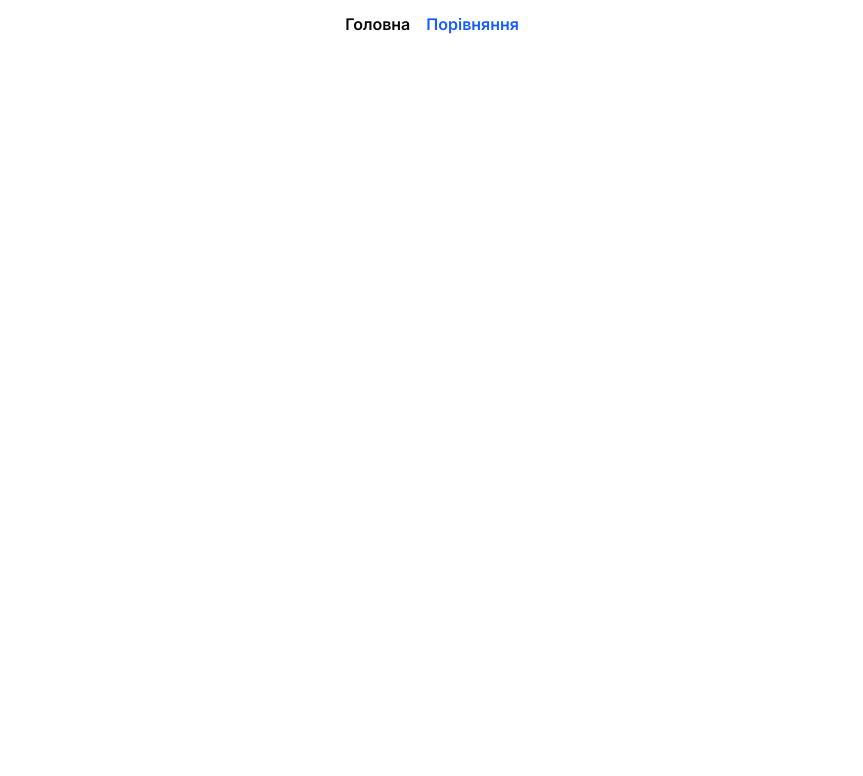
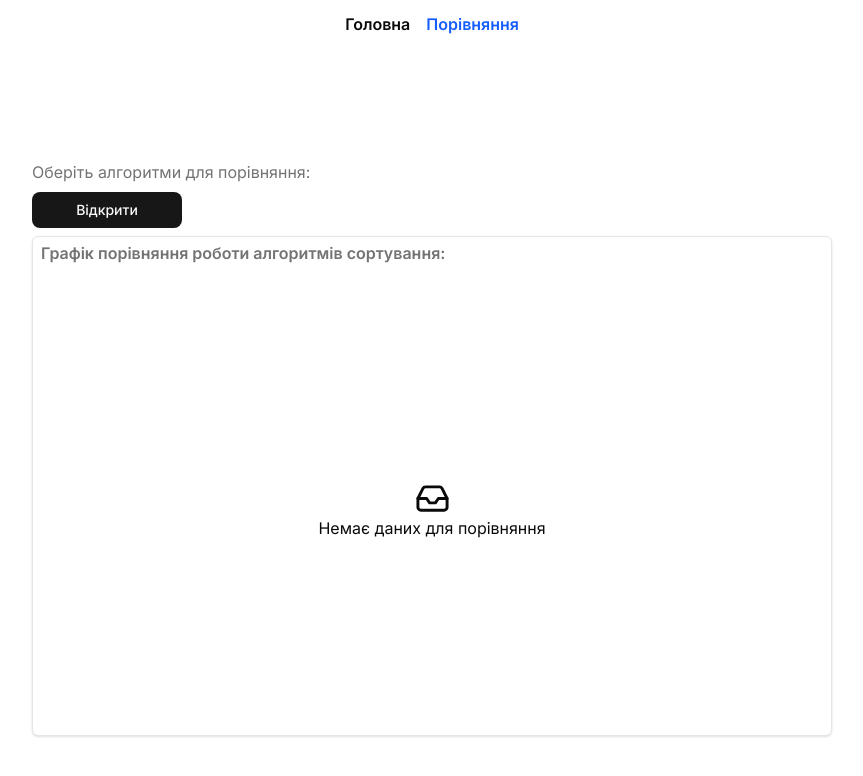
Before and after one commit to takedelight/mvs-center, a React (Vite) app: page /stats in a window 1280 px wide. Shown: the top 776 px of the page, without its empty margins (208-1071 px from the left). Built offline with nearby package versions, Linux system fonts and the light colour scheme.

Commit message:
add stats page

```diff
--- a/src/components/StatementTable.tsx
+++ b/src/components/StatementTable.tsx
@@ -15,7 +15,10 @@ export const StatementTable = () => {
         alias: 'Відкрити',
         value: '',
     });
-    const [sortedBy, setSortedBy] = useState<SortedBy>({ alias: 'Дата створення', value: 'date' });
+    const [sortedBy, setSortedBy] = useState<SortedBy>({
+        alias: 'Дата створення',
+        value: 'createdAt',
+    });
     const { data, isLoading, isError, refetch } = useQuery<ApiResponse>({
         queryKey: ['data', limit, selectedMethod.value, sortedBy.value],
         queryFn: () => getStatements(limit, selectedMethod.value, sortedBy.value),
--- a/src/components/TopBar.tsx
+++ b/src/components/TopBar.tsx
@@ -5,14 +5,7 @@ import { DropdownMenuTrigger } from '@radix-ui/react-dropdown-menu';
 import { useState, type Dispatch, type SetStateAction } from 'react';
 import type { SelectedMethod } from '@/types/selected-method.type';
 import { SORTED_BY, type SortedBy } from '@/constants/sorted';
-
-const algs = [
-    { alias: 'Сортування купою', value: 'heapSort' },
-    { alias: 'Сортування вставками', value: 'insertionSort' },
-    { alias: 'Сортування бульбашкою', value: 'bubbleSort' },
-    { alias: 'Сортування злиттям', value: 'mergeSort' },
-    { alias: 'Швидке сортування ', value: 'quickSort' },
-];
+import { ALGORITHMS } from '@/constants/alghoritms';
 
 type Props = {
     selectedMethod: SelectedMethod;
@@ -76,7 +69,7 @@ export const TopBar = ({
                     </DropdownMenuTrigger>
                     <DropdownMenuContent>
                         <ul>
-                            {algs.map((item) => (
+                            {ALGORITHMS.map((item) => (
                                 <DropdownMenuItem
                                     onClick={() => setSelectedMethod(item)}
                                     key={item.value}
--- /dev/null
+++ b/src/constants/alghoritms.ts
@@ -0,0 +1,7 @@
+export const ALGORITHMS = [
+    { alias: 'Сортування купою', value: 'heapSort' },
+    { alias: 'Сортування вставками', value: 'insertionSort' },
+    { alias: 'Сортування бульбашкою', value: 'bubbleSort' },
+    { alias: 'Сортування злиттям', value: 'mergeSort' },
+    { alias: 'Швидке сортування ', value: 'quickSort' },
+];
--- a/src/constants/sorted.ts
+++ b/src/constants/sorted.ts
@@ -1,7 +1,7 @@
 export const SORTED_BY = [
     { value: 'priority', alias: 'Пріоритет' },
     { value: 'status', alias: 'Статус' },
-    { value: 'date', alias: 'Дата створення' },
+    { value: 'createdAt', alias: 'Дата створення' },
 ];
 
 export type SortedBy = (typeof SORTED_BY)[number];
--- /dev/null
+++ b/src/helpers/calculatePerformance.ts
@@ -0,0 +1,14 @@
+import type { ApiResponse } from '@/pages/stats/StatsPage';
+
+export const calcPerformance = (data: ApiResponse[]) => {
+    if (!data.length) return [];
+
+    const minTime = Math.min(...data.map((d) => d.time));
+
+    return data
+        .map((d) => ({
+            method: d.method,
+            efficiency: (minTime / d.time) * 100,
+        }))
+        .sort((a, b) => b.efficiency - a.efficiency);
+};
--- /dev/null
+++ b/src/hooks/useDebounce.ts
@@ -0,0 +1,12 @@
+import { useEffect, useState } from 'react';
+
+export const useDebounce = <T>(value: T, ms: number) => {
+    const [debouncedValue, setDebouncedValue] = useState(value);
+
+    useEffect(() => {
+        const timeout = setTimeout(() => setDebouncedValue(value), ms);
+        return () => clearTimeout(timeout);
+    }, [value, ms]);
+
+    return debouncedValue;
+};
--- a/src/pages/stats/StatsPage.tsx
+++ b/src/pages/stats/StatsPage.tsx
@@ -1,3 +1,169 @@
+import { Card, CardContent, CardHeader, CardTitle } from '@/components/ui/card';
+import {
+    DropdownMenu,
+    DropdownMenuCheckboxItem,
+    DropdownMenuContent,
+    DropdownMenuLabel,
+    DropdownMenuSeparator,
+    DropdownMenuTrigger,
+} from '@/components/ui/dropdown-menu';
+import { Button } from '@/components/ui/button';
+import { ALGORITHMS } from '@/constants/alghoritms';
+import { useMemo, useState } from 'react';
+import { useQuery } from '@tanstack/react-query';
+import { Loader } from '@/components/ui/loader';
+import { Inbox } from 'lucide-react';
+import { useDebounce } from '@/hooks/useDebounce';
+import { ChartContainer } from '@/components/ui/chart';
+import { Legend, Line, LineChart, Tooltip, XAxis, YAxis } from 'recharts';
+import { calcPerformance } from '@/helpers/calculatePerformance';
+
+export type ApiResponse = {
+    method: string;
+    time: number;
+    comparisions: number;
+};
+
 export const StatsPage = () => {
-    return <section></section>;
+    const [isOpen, setOpen] = useState(false);
+    const [checkedItems, setCheckedItems] = useState<string[]>([]);
+
+    const debouncedCheckedItems = useDebounce<string[]>(checkedItems, 500);
+
+    const { data, isLoading, isError, refetch } = useQuery<ApiResponse[]>({
+        queryKey: ['stats', debouncedCheckedItems],
+        queryFn: async () => {
+            if (!debouncedCheckedItems.length) return [];
+
+            const params = new URLSearchParams();
+            debouncedCheckedItems.forEach((alg) => params.append('algorithm', alg));
+
+            const res = await fetch(`http://localhost:3000/stats?${params.toString()}&limit=2200`);
+            return res.json();
+        },
+        enabled: debouncedCheckedItems.length > 0,
+        refetchOnWindowFocus: false,
+    });
+
+    const performance = useMemo(() => {
+        return calcPerformance(data || []);
+    }, [data]);
+
+    console.log(performance);
+
+    const handleCheckedChange = (value: string, isChecked: boolean) => {
+        setCheckedItems((prev) => (isChecked ? [...prev, value] : prev.filter((v) => v !== value)));
+    };
+
+    const config = {
+        method: {
+            alias: 'Метод',
+            color: 'red',
+        },
+        time: {
+            alias: 'Час виконання',
+            color: 'black',
+        },
+        comparisions: {
+            alias: 'Кількість порівнянь',
+            color: 'green',
+        },
+    };
+
+    return (
+        <section className="h-screen grid place-items-center">
+            <div>
+                <div className="flex flex-col gap-2">
+                    <span className="text-muted-foreground">Оберіть алгоритми для порівняння:</span>
+
+                    <DropdownMenu open={isOpen} onOpenChange={setOpen}>
+                        <DropdownMenuTrigger asChild>
+                            <Button className="w-[150px]" variant="default">
+                                {isOpen ? 'Закрити' : 'Відкрити'}
+                            </Button>
+                        </DropdownMenuTrigger>
+
+                        <DropdownMenuContent className="w-56">
+                            <DropdownMenuLabel>Алгоритми сортування:</DropdownMenuLabel>
+                            <DropdownMenuSeparator />
+                            {ALGORITHMS.map((item) => (
+                                <DropdownMenuCheckboxItem
+                                    key={item.value}
+                                    checked={checkedItems.includes(item.value)}
+                                    onSelect={(e) => e.preventDefault()}
+                                    onCheckedChange={(checked) =>
+                                        handleCheckedChange(item.value, checked)
+                                    }
+                                >
+                                    {item.alias}
+                                </DropdownMenuCheckboxItem>
+                            ))}
+                        </DropdownMenuContent>
+                    </DropdownMenu>
+                </div>
+
+                <Card className="mt-2 w-[800px] rounded-sm py-2 h-[500px]">
+                    <CardHeader className="px-2">
+                        <CardTitle className="text-muted-foreground font-semibold">
+                            Графік порівняння роботи алгоритмів сортування:
+                        </CardTitle>
+                    </CardHeader>
+
+                    <CardContent className="h-full">
+                        {isLoading && (
+                            <div className=" h-full flex justify-center items-center">
+                                <Loader />
+                            </div>
+                        )}
+
+                        {isError && (
+                            <div className="flex justify-center h-full items-center  flex-col">
+                                <span className="text-red-500">Щось пішло не так</span>
+                                <Button variant="outline" onClick={() => refetch()}>
+                                    Перезавантажити
+                                </Button>
+                            </div>
+                        )}
+
+                        {!isLoading && !isError && !data && (
+                            <div className="h-full flex flex-col justify-center items-center">
+                                <Inbox size={35} />
+                                <span>Немає даних для порівняння</span>
+                            </div>
+                        )}
+
+                        {data && data.length > 0 && (
+                            <ChartContainer config={config}>
+                                <LineChart data={data}>
+                                    <XAxis dataKey="method" />
+                                    <YAxis />
+                                    <Tooltip />
+                                    <Legend />
+                                    <Line
+                                        type="monotone"
+                                        dataKey="time"
+                                        stroke="#8884d8"
+                                        activeDot={{ r: 8 }}
+                                    />
+                                    <Line type="monotone" dataKey="comparisions" stroke="#82ca9d" />
+                                </LineChart>
+                            </ChartContainer>
+                        )}
+                    </CardContent>
+                </Card>
+
+                {performance && (
+                    <ul>
+                        {performance.map((item) => (
+                            <li key={item.method}>
+                                <span>
+                                    {item.method} впорався на {item.efficiency} від найкращого
+                                </span>
+                            </li>
+                        ))}
+                    </ul>
+                )}
+            </div>
+        </section>
+    );
 };
```
